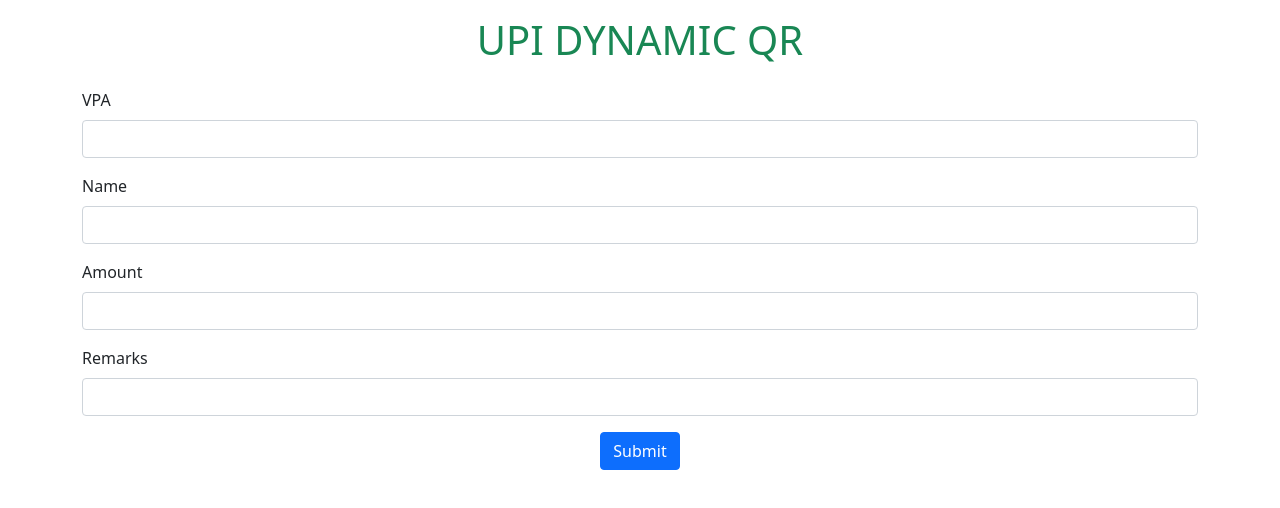
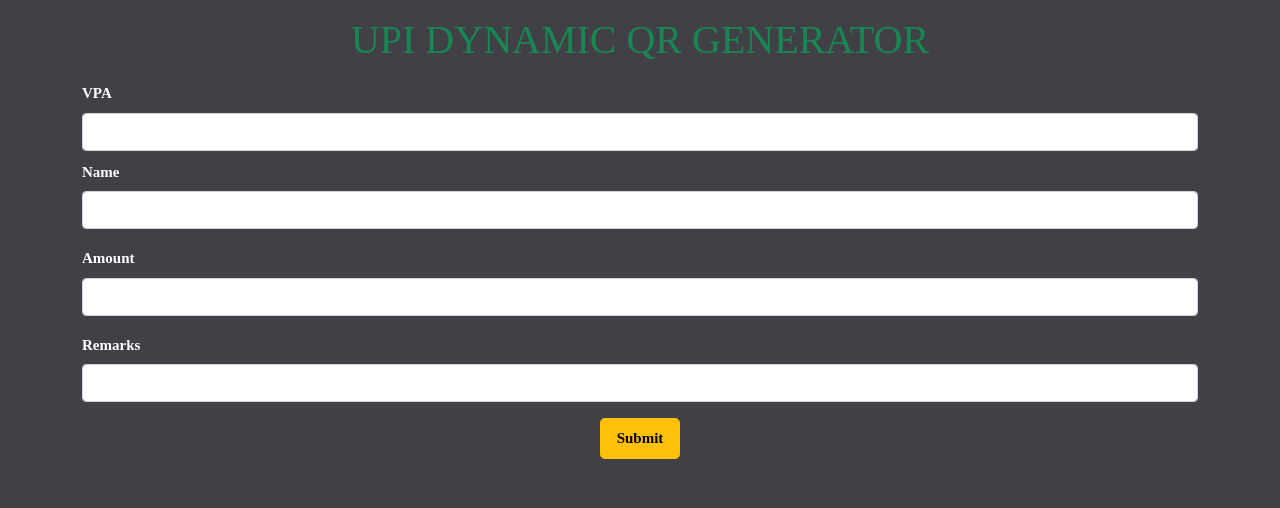
Before and after one commit to akhildhanesh/upi-qr-next, a Next.js app: page / in a window 1280 px wide. Shown: the top 508 px of the page. Built offline with nearby package versions, Linux system fonts and the light colour scheme.

Commit message:
24-01-2022

```diff
--- a/pages/index.js
+++ b/pages/index.js
@@ -45,32 +45,32 @@ export default function Home() {
     setError('')
   }
   return (
-    <div className='container pt-3'>
+    <div className='container pt-3 text-white'>
       <link href="https://cdn.jsdelivr.net/npm/bootstrap@5.0.2/dist/css/bootstrap.min.css" rel="stylesheet">
       </link>
       <div className='text-center'>
-        <h1 className='text-success'>UPI DYNAMIC QR</h1>
+        <h1 className='text-success' style={{ fontFamily: 'Times New Roman' }}>UPI DYNAMIC QR GENERATOR</h1>
       </div>
-      <div className=' pt-3'>
+      <div className=' pt-2'>
         <form onSubmit={submit}>
-          <div className="mb-3">
-            <label className="form-label">VPA</label>
+          <div className="mb-2">
+            <label className="form-label" style={{ fontFamily: 'Cursive', fontSize: '15px', fontWeight: 'bold' }}>VPA</label>
             <input type="text" name='vpa' className="form-control" id="exampleInputEmail1" aria-describedby="emailHelp" onKeyDown={typing} required></input>
           </div>
           <div className="mb-3">
-            <label className="form-label">Name</label>
+            <label className="form-label" style={{ fontFamily: 'Cursive', fontSize: '15px', fontWeight: 'bold' }}>Name</label>
             <input type="text" name='name' className="form-control" id="exampleInputEmail1" aria-describedby="emailHelp" onKeyDown={typing} required></input>
           </div>
           <div className="mb-3">
-            <label className="form-label">Amount</label>
+            <label className="form-label" style={{ fontFamily: 'Cursive', fontSize: '15px', fontWeight: 'bold' }}>Amount</label>
             <input type="number" min="1" max="100000" name='amount' className="form-control" id="exampleInputEmail1" aria-describedby="emailHelp" onKeyDown={typing} required></input>
           </div>
           <div className="mb-3">
-            <label className="form-label">Remarks</label>
+            <label className="form-label" style={{ fontFamily: 'Cursive', fontSize: '15px', fontWeight: 'bold' }}>Remarks</label>
             <input type="text" name='remarks' className="form-control" id="exampleInputEmail1" aria-describedby="emailHelp" onKeyDown={typing}></input>
           </div>
           <div className="text-center">
-            <button type="submit" className="btn btn-primary mb-3">Submit</button>
+            <button type="submit" className="btn btn-warning mb-3 btn-lg" style={{ fontFamily: 'Cursive', fontSize: '15px', fontWeight: 'bold' }}>Submit</button>
           </div>
         </form>
 
--- a/styles/globals.css
+++ b/styles/globals.css
@@ -1,16 +1,7 @@
-html,
-body {
-  padding: 0;
-  margin: 0;
-  font-family: -apple-system, BlinkMacSystemFont, Segoe UI, Roboto, Oxygen,
-    Ubuntu, Cantarell, Fira Sans, Droid Sans, Helvetica Neue, sans-serif;
+* {
+  background-color: #424047;
 }
 
-a {
-  color: inherit;
-  text-decoration: none;
-}
-
-* {
-  box-sizing: border-box;
-}
+/* .b {
+  color: rgb(252, 252, 252);
+} */
```
Also changed, not shown: styles/Home.module.css (line endings or trailing spaces).
